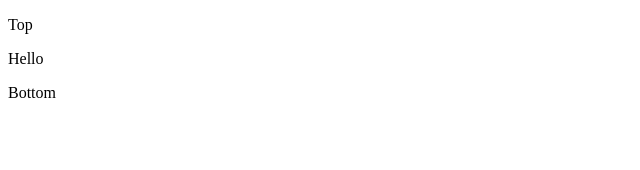
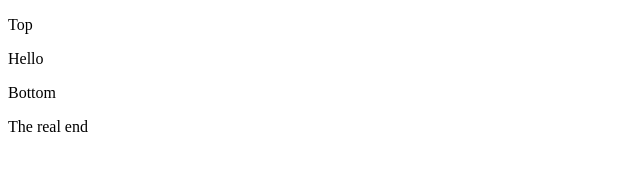
Before and after one commit to D-DanailovDev/test, a plain HTML site: page index.html in a window 1280 px wide. Shown: the full height of the page, 0-640 px from the left. Drawn offline with Linux system fonts and the light colour scheme.

Commit message:
John's changes

```diff
--- a/index.html
+++ b/index.html
@@ -10,5 +10,6 @@
     <p>Top</p>
     <p>Hello</p>
     <p>Bottom</p>
+    <p>The real end</p>
   </body>
 </html>
```
